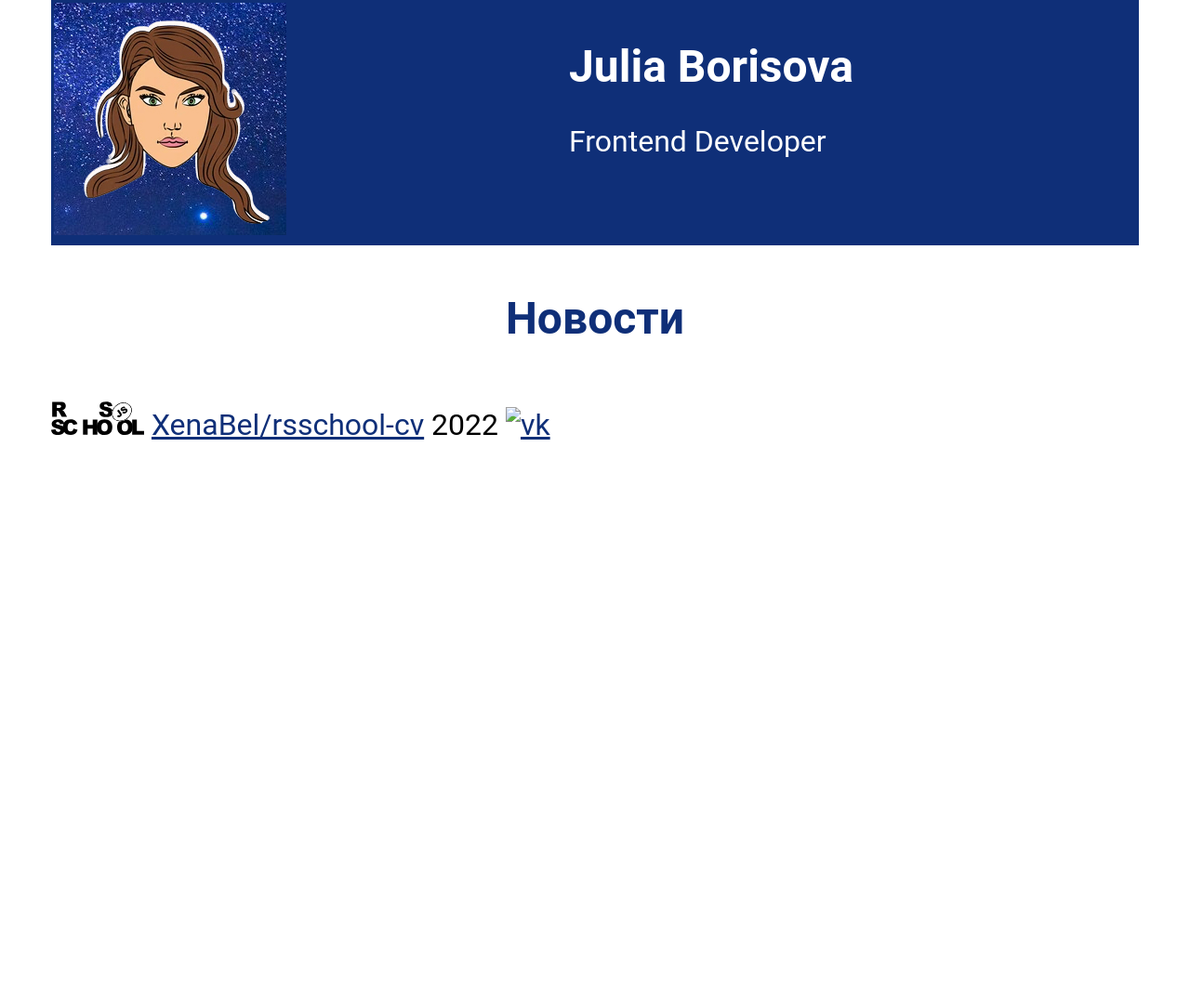
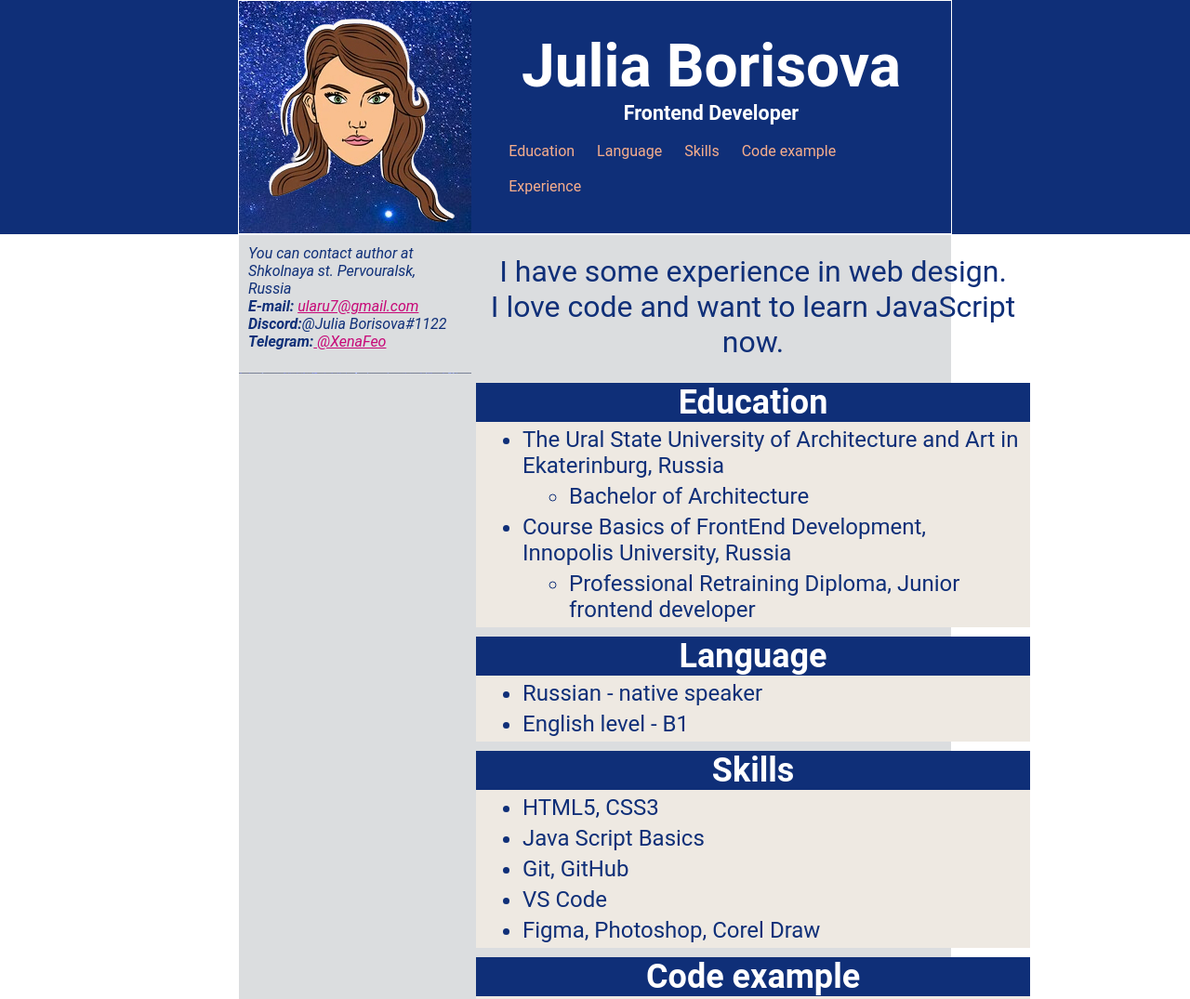
Before and after one commit to XenaBel/rsschool-cv, a plain HTML site: page index.html in a window 1280 px wide. Shown: the top 1075 px of the page at 93% size. Before the commit the page ends 800 px from the top, so only its background shows below. Drawn offline with Linux system fonts and the light colour scheme.

Commit message:
feat: add all functions

```diff
--- a/css/style.css
+++ b/css/style.css
@@ -5,35 +5,118 @@
 body {
    margin: 0;
    font: 2rem "Roboto", sans-serif;
+}
+
+header {
+   margin: 0 auto;
+   color: white;
+   background-color: #0f2f78;
+}
+
+nav {
+   display: flex;
+   justify-content: center;
+}
+
+aside {
+   width: 250px;
+   font-size: 50%;
  }
 
- p {
-   line-height: 24px;
+p {
+   line-height: 14px;
  }
 
- a {color: #0f2f78;
+h1, h2, h6 {
+   margin: 0;
+   text-align: center;
+}
 
+a {color: #c70877;
  }
 
- .container {
-   max-width: 1170px;
-   margin: 0 auto;
+a.hr {
+   font-size: 50%;
+   color: #f7ae8c;
+   text-decoration: none;
+ }
+
+section {
+   margin: 5px;
+   font-size: 75%;
+   background-color: #eee9e2;
+   flex-grow: 1;
 }
 
-.nav {
+ul, li {
+   margin: 5px;
+}
+
+ul.hr {
+   margin: 0;
+   padding: 4px;
+   align-items:center;
+  }
+ul.hr li {
+   display: inline;
+   margin-right: 5px;
    padding: 3px;
+   color:#fff;
+   text-decoration: none;
+  }
+
+.container {
+   max-width: 60%;
    margin: 0 auto;
-   background-color: #0f2f78;
+   justify-content: center;
+}
+
+.blocks {
+   display: flex;
+   flex-wrap: wrap;
+   margin: 0 auto;
+   justify-content: space-between;
+   width: 100%;
+}
+
+.hero {
+   max-width: 60%;
+   margin: 0 auto;
    color: white;
    display: flex;
+   align-items: center;
+   justify-content: center;
+   border: 1px solid #fff;
 }
 
 .main {
-   padding: 10px;
+   display: flex;
+   margin: 0 auto;
+   max-width: 60%;
+   background-color: #dbdddf;
    color: #0f2f78;
-   display: flex;
+   border: 1px solid #fff;
 }
 
- .footer {
+.about {
+   padding: 20px;
+   display: flex;
+   align-items: center;
+   justify-content: center;
+   text-align: center;
+}
+
+code {
+   margin: 5px;
+   font-size: 90%;
+}
+
+.center {
+   margin: 0 auto;
+   padding: 10px;
+   width: 100%;
+}
+
+.footer {
    padding: 10px 0;
 }
--- a/index.html
+++ b/index.html
@@ -9,35 +9,139 @@
 </head>
 <body>
     <header>
-        <div class="container">
-            <nav class="nav">
-                <div>
-                    <img src="img/avatar.jpg" alt="Avatar" width="250" height="250">
-                </div>
-                <div  class="container">
-                    <h1>Julia Borisova</h1>
-                    <p>Frontend Developer</p>
-                </div>
-            </nav>
+        <div class="hero">
+            <img src="img/avatar.jpg" alt="Avatar" width="250" height="250">
+            <div class="container">
+                <h1>Julia Borisova</h1>
+                <h6>Frontend Developer</h6>
+                <nav>
+                    <ul class="hr">
+                        <li><a href="#education" class="hr">Education</a>
+                        <li><a href="#language" class="hr">Language</a>
+                        <li><a href="#skills" class="hr">Skills</a>
+                        <li><a href="#code" class="hr">Code example</a>
+                        <li><a href="#experience" class="hr">Experience</a>
+                    </ul>
+                </nav>
+            </div>
+
         </div>
     </header>
     <!-- /.header -->
 
     <main class="main">
-        <div class="container">
-            <section class="news">
-                <h2>Новости</h2>
-              </section>
-        </class=>
+        <aside>
+            <div class="center">
+                <address>You can contact author at
+                     Shkolnaya st. Pervouralsk, Russia<br>
+                     <strong>E-mail:</strong> <a href="mailto:ularu7@gmail.com">ularu7@gmail.com</a><br>
+                     <strong>Discord:</strong>@Julia Borisova#1122<br>
+                     <strong>Telegram:</strong><a href="https://t.me/XenaFeo"> @XenaFeo</a><br>
+                </address>
+            </div>
+            <img src="img/pix_1.jpg" alt="Sky" width="250" height="1">
+        </aside>
+        <div>
+            <div class="about">I have some experience in web design. <br> I love code and want to learn JavaScript now.
+            </div>
+            <div class="blocks">
+                <section>
+                    <header>
+                        <div id="education">
+                            <h2>Education</h2>
+                        </div>
+                    </header>
+                    <ul>
+                        <li>The Ural State University of Architecture and Art in Ekaterinburg, Russia
+                            <ul>
+                                <li>Bachelor of Architecture</li>
+                            </ul>
+                        </li>
+                        <li>Course Basics of FrontEnd Development, Innopolis University, Russia
+                            <ul>
+                                <li>Professional Retraining Diploma, Junior frontend developer</li>
+                            </ul>
+                        </li>
+                    </ul>
+                </section>
+                <section>
+                    <header>
+                        <div id="language">
+                            <h2>Language</h2>
+                        </div>
+                    </header>
+                    <ul>
+                        <li>Russian - native speaker</li>
+                        <li>English level - B1</li>
+                    </ul>
+                </section>
+                <section>
+                    <header>
+                        <div id="skills">
+                            <h2>Skills</h2>
+                        </div>
+                    </header>
+                    <ul>
+                        <li>HTML5, CSS3</li>
+                        <li>Java Script Basics</li>
+                        <li>Git, GitHub</li>
+                        <li>VS Code</li>
+                        <li>Figma, Photoshop, Corel Draw</li>
+                    </ul>
+                </section>
+                <section>
+                    <header>
+                        <div id="code">
+                            <h2>Code example</h2>
+                        </div>
+                    </header>
+                    <pre>
+                        <code>
+    'use strict'
+
+    function makeFibonacciFunction() {
+        let prev = 0;
+        let next = 1;
+
+        return () => {
+            const result = prev + next;
+            prev = next;
+            next = result;
+            return result;
+        }
+    }
+
+    const fibonacci = makeFibonacciFunction();
+
+    console.log(fibonacci());
+                        </code>
+                    </pre>
+                </section>
+                <section>
+                    <header>
+                        <div id="experience">
+                            <h2>Experience</h2>
+                        </div>
+                    </header>
+                    <div class="center">
+                        <p>
+                            <a href="https://XenaBel.github.io/rsschool-cv">https://XenaBel.github.io/rsschool-cv</a>
+                        </p>
+                    </div>
+                </section>
+            </div>
+        </div>
     </main>
 
     <footer class="footer">
         <div class="container">
-           <div class="footer-block">
-              <div class="social-links">
+           <div class="blocks">
+              <div class="about">
                 <a href="https://rs.school/js/"><img src="img/Logo.svg" alt="Logo RS School" width="100"></a>
-                 <a href="https://github.com/XenaBel/rsschool-cv">XenaBel/rsschool-cv</a> 2022
-                 <a href="#"><img src="img/vk.svg" alt="vk"></a>
+              </div>
+              <div class="about">
+                 <a href="https://github.com/XenaBel/rsschool-cv">XenaBel/rsschool-cv</a>
+                 <time>18.12.2022</time>
               </div>
            </div>
         </div>
```
Also changed, not shown: img/pix_1.jpg (added).
